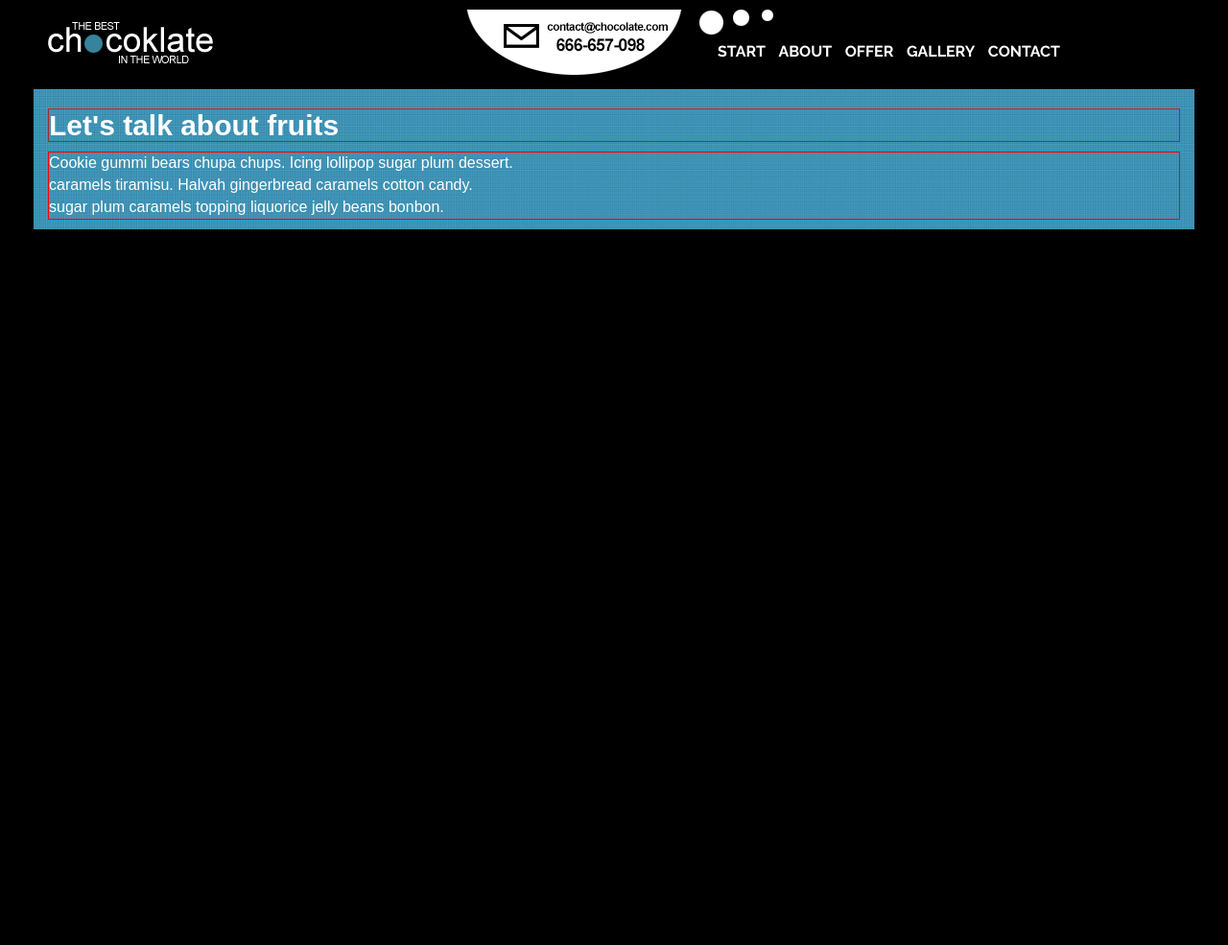
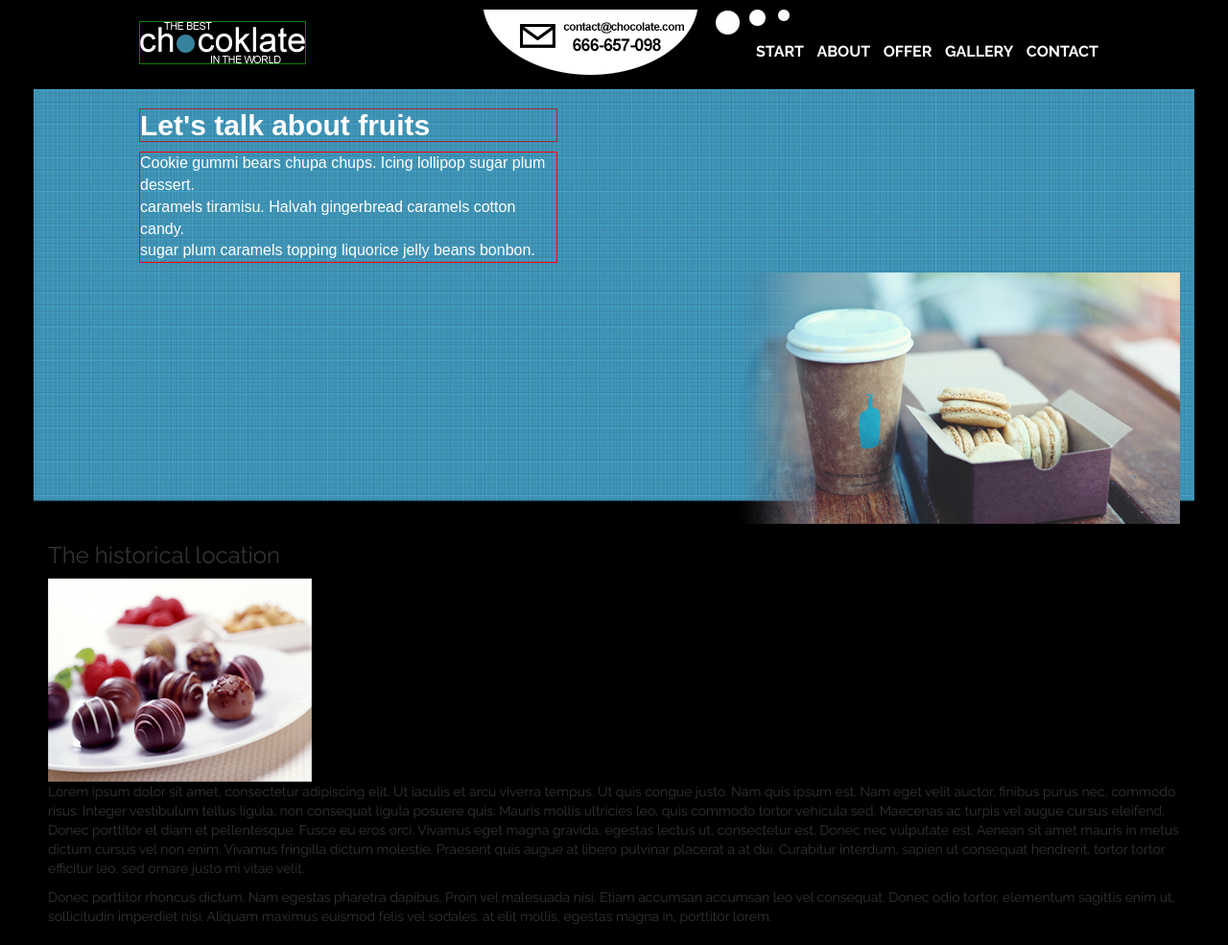
Before and after one commit to Framat/Chocolate, a website: page index.html in a window 1280 px wide. Shown: the whole page at 96% size. Before the commit the page ends 800 px from the top, so only its background shows below. Drawn offline with nearby package versions, Linux system fonts and the light colour scheme.

Commit message:
some changes

```diff
--- a/index.html
+++ b/index.html
@@ -10,17 +10,16 @@
 	<link rel="stylesheet" href="https://maxcdn.bootstrapcdn.com/bootstrap/3.3.7/css/bootstrap-theme.min.css" integrity="sha384-rHyoN1iRsVXV4nD0JutlnGaslCJuC7uwjduW9SVrLvRYooPp2bWYgmgJQIXwl/Sp" crossorigin="anonymous">
 	<link rel="stylesheet" href="css/normalize.css" type="text/css" />
 	<link rel="stylesheet" href="css/main.css" type="text/css" />
-
 </head>
 
 <body>
 	<div class="container-fluid">
 		<div class="row">
 			<!-- NAV -->
-			<nav class="col-md-12 col-sm-12 col-xs-12">
-				<img src="img/logo.png" alt="logo" / class="logo">
-				<img src="img/contact.png" alt="contact" / class="contact">
-				<img src="img/rectangle.png" alt="rectangle" / class="rectangle">
+			<nav class="col-md-12 col-sm-12 col-xs-12" />
+			<img src="img/logo.png" alt="logo" class="logo" />
+			<img src="img/contact.png" alt="contact" class="contact" />
+			<img src="img/rectangle.png" alt="rectangle" class="rectangle" />
 			<ul class="navigation">
 				<li class="navigate">Start</li>
 				<li class="navigate">About</li>
@@ -33,14 +32,30 @@
 		<div class="row">
 			<!--SECTION "TALK"-->
 			<section class="col-md-12 col-sm-12 col-xs-12" id="talk">
+				<article>
 					<h3>Let's talk about fruits</h3>
 					<p>Cookie gummi bears chupa chups. Icing lollipop sugar plum dessert.
 						<br> caramels tiramisu. Halvah gingerbread caramels cotton candy.
 						<br> sugar plum caramels topping liquorice jelly beans bonbon. </p>
+				</article>
+				<aside>
+					<img src="img/cup-cookie.png" alt="cup-cookie"/>
+				</aside>
 			</section>
 		</div>
 		<div class="row">
 			<!--SECTION "LOCATION"-->
+			<section class="col-md-12 col-sm-12 col-xs-12" id="location">
+				<h3> The historical location</h3>
+				<img src="img/plate-cookie.png" alt="plate" />
+				<p>Lorem ipsum dolor sit amet, consectetur adipiscing elit. Ut iaculis et arcu viverra tempus. Ut quis congue justo. Nam quis ipsum est. Nam eget velit auctor, finibus purus nec, commodo risus. Integer vestibulum tellus ligula, non consequat ligula posuere
+					quis. Mauris mollis ultricies leo, quis commodo tortor vehicula sed. Maecenas ac turpis vel augue cursus eleifend. Donec porttitor et diam et pellentesque. Fusce eu eros orci. Vivamus eget magna gravida, egestas lectus ut, consectetur est. Donec
+					nec vulputate est. Aenean sit amet mauris in metus dictum cursus vel non enim. Vivamus fringilla dictum molestie. Praesent quis augue at libero pulvinar placerat a at dui. Curabitur interdum, sapien ut consequat hendrerit, tortor tortor efficitur
+					leo, sed ornare justo mi vitae velit.</p>
+				<p>Donec porttitor rhoncus dictum. Nam egestas pharetra dapibus. Proin vel malesuada nisi. Etiam accumsan accumsan leo vel consequat. Donec odio tortor, elementum sagittis enim ut, sollicitudin imperdiet nisi. Aliquam maximus euismod felis vel sodales.
+					at elit mollis, egestas magna in, porttitor lorem.</p>
+			</section>
+		</div>
 
 
 		<script src="js/jquery-2.2.0.min.js"></script>
--- a/sass/main.scss
+++ b/sass/main.scss
@@ -12,7 +12,9 @@ body {
         background: #000;
         margin-bottom: 15px;
         .logo {
-            margin-right: 260px;
+            margin-right: 180px;
+            margin-left: 95px;
+            border: 1px solid green;
         }
         .rectangle {
             margin-left: 15px;
@@ -22,16 +24,15 @@ body {
             color: #fff;
             float: right;
             list-style: none;
-            margin-right: 115px;
-            padding-left: 0;
+            margin-right: 75px;
             margin-top: -35px;
-            clear: both;
             .navigate {
                 display: inline-block;
                 text-transform: uppercase;
                 font-size: 16px;
                 font-weight: 700;
                 padding-right: 10px;
+                clear: both;
                 &:hover {
                     color: #286d89;
                     cursor: pointer;
@@ -44,10 +45,14 @@ body {
         background-image: url("../img/blue-background.png");
         background-repeat: no-repeat;
         background-size: cover;
+
+        article {
+            width: 45%;
             h3 {
                 font-family: "Arial", sans-serif;
                 font-weight: 700;
                 font-size: 30px;
+                margin-left: 95px;
                 color: #fff;
                 border: 1px solid brown;
             }
@@ -55,9 +60,16 @@ body {
                 font-family: "Arial", sans-serif;
                 font-weight: 400;
                 font-size: 16px;
+                margin-left: 95px;
                 text-align: left;
                 color: #fff;
                 border: 1px solid red;
             }
         }
+        aside {
+            float: right;
+            display: inline-flex;
         }
+    }
+    section#location {}
+}
```
Also changed, not shown: css/main.css, 1 other file. Lines whose indentation alone changed are shown as unchanged.
